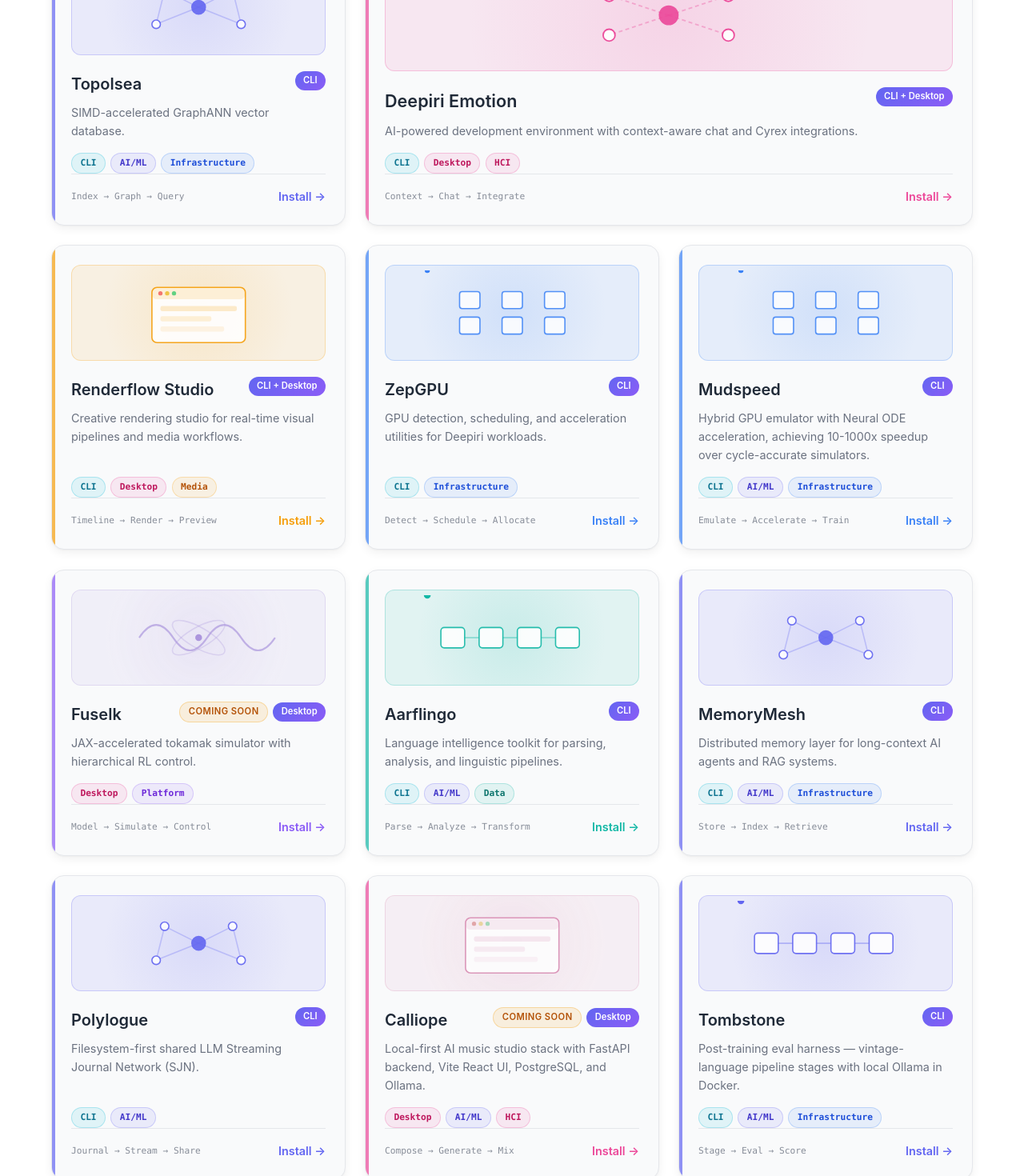
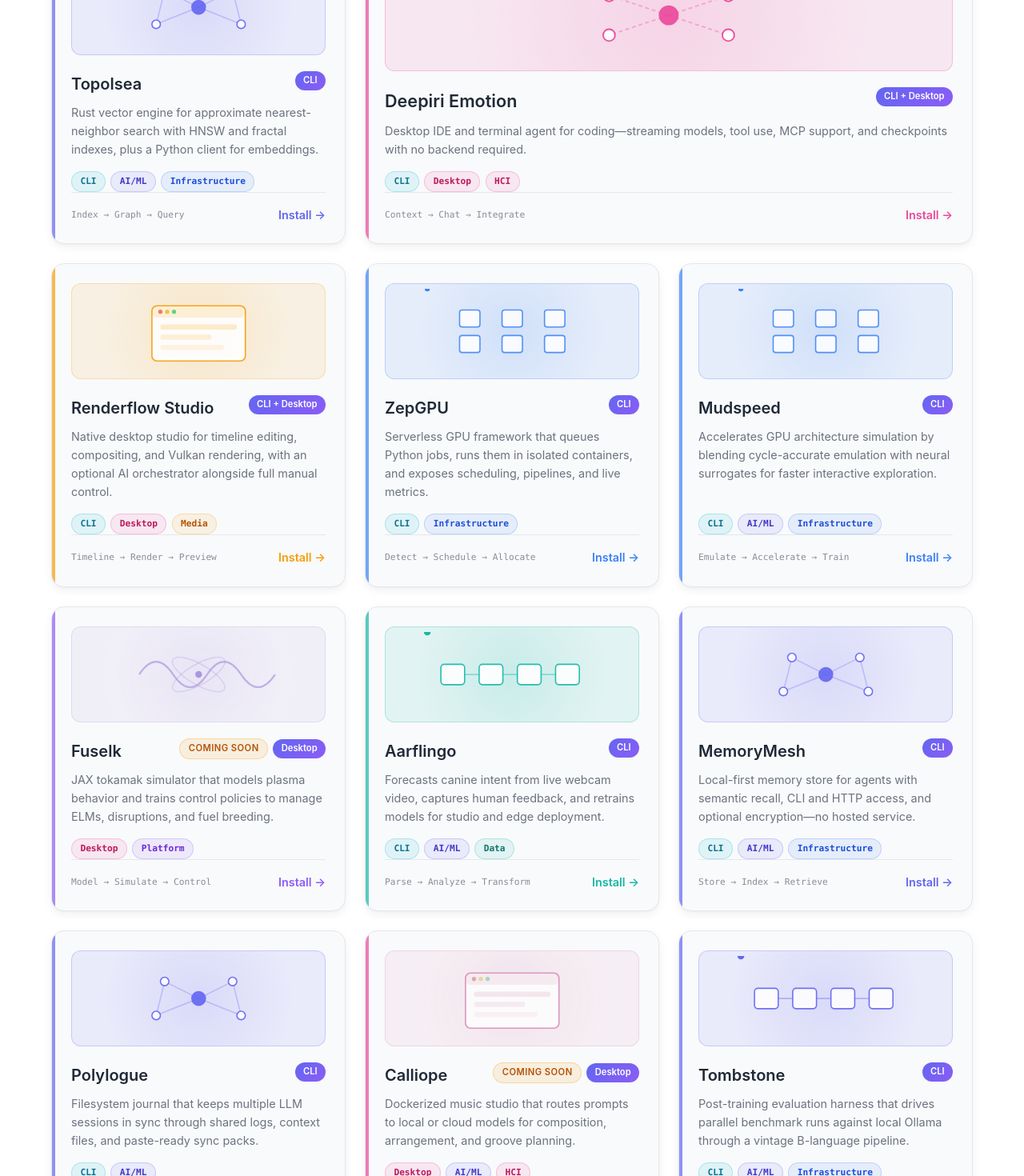
Before and after one commit to Team-Deepiri/deepiri-landing, a React (Vite) app: page /tools in a window 1280 px wide. Shown: the part 1000-2470 px from the top of the page at 80% size. Built offline with nearby package versions, Linux system fonts and the light colour scheme.

Commit message:
Update tool descriptions to be accurate

```diff
--- a/src/data/toolsCatalog.ts
+++ b/src/data/toolsCatalog.ts
@@ -55,7 +55,7 @@ export const toolsCatalog: ToolEntry[] = [
   {
     slug: 'cyrex',
     name: 'Cyrex',
-    tagline: 'Cyrex agentic runtime framework.',
+    tagline: 'Runs the platform AI service—agent chat, document intelligence, RAG search, and multi-step workflows behind one API.',
     repo: 'Team-Deepiri/diri-cyrex',
     installMode: 'terminal',
     tags: ['CLI', 'Platform', 'AI/ML'],
@@ -83,7 +83,7 @@ export const toolsCatalog: ToolEntry[] = [
   {
     slug: 'emotion',
     name: 'Deepiri Emotion',
-    tagline: 'AI-powered development environment with context-aware chat and Cyrex integrations.',
+    tagline: 'Desktop IDE and terminal agent for coding—streaming models, tool use, MCP support, and checkpoints with no backend required.',
     repo: 'Team-Deepiri/deepiri-emotion',
     installMode: 'both',
     tags: ['CLI', 'Desktop', 'HCI'],
@@ -114,7 +114,7 @@ export const toolsCatalog: ToolEntry[] = [
   {
     slug: 'uqe',
     name: 'Universal Quantum Engine',
-    tagline: 'Research-ready quantum experimentation lab for simulation, algorithm reinvention, and hybrid quantum-classical AI.',
+    tagline: 'Python lab for simulating quantum circuits, experimenting with algorithms, and prototyping hybrid quantum–classical models.',
     repo: 'Team-Deepiri/deepiri-uqe',
     installMode: 'terminal',
     tags: ['CLI', 'AI/ML'],
@@ -138,7 +138,7 @@ export const toolsCatalog: ToolEntry[] = [
   {
     slug: 'topolsea',
     name: 'Topolsea',
-    tagline: 'SIMD-accelerated GraphANN vector database.',
+    tagline: 'Rust vector engine for approximate nearest-neighbor search with HNSW and fractal indexes, plus a Python client for embeddings.',
     repo: 'Team-Deepiri/deepiri-topolsea',
     installMode: 'terminal',
     tags: ['CLI', 'AI/ML', 'Infrastructure'],
@@ -158,7 +158,7 @@ export const toolsCatalog: ToolEntry[] = [
   {
     slug: 'renderflow',
     name: 'Renderflow Studio',
-    tagline: 'Creative rendering studio for real-time visual pipelines and media workflows.',
+    tagline: 'Native desktop studio for timeline editing, compositing, and Vulkan rendering, with an optional AI orchestrator alongside full manual control.',
     repo: 'Team-Deepiri/deepiri-renderflow-studio',
     installMode: 'both',
     tags: ['CLI', 'Desktop', 'Media'],
@@ -206,7 +206,7 @@ export const toolsCatalog: ToolEntry[] = [
   {
     slug: 'zepgpu',
     name: 'ZepGPU',
-    tagline: 'GPU detection, scheduling, and acceleration utilities for Deepiri workloads.',
+    tagline: 'Serverless GPU framework that queues Python jobs, runs them in isolated containers, and exposes scheduling, pipelines, and live metrics.',
     repo: 'Team-Deepiri/deepiri-zepgpu',
     installMode: 'terminal',
     tags: ['CLI', 'Infrastructure'],
@@ -227,7 +227,7 @@ export const toolsCatalog: ToolEntry[] = [
   {
     slug: 'mudspeed',
     name: 'Mudspeed',
-    tagline: 'Hybrid GPU emulator with Neural ODE acceleration, achieving 10-1000x speedup over cycle-accurate simulators.',
+    tagline: 'Accelerates GPU architecture simulation by blending cycle-accurate emulation with neural surrogates for faster interactive exploration.',
     repo: 'Team-Deepiri/deepiri-mudspeed',
     installMode: 'terminal',
     tags: ['CLI', 'AI/ML', 'Infrastructure'],
@@ -264,7 +264,7 @@ export const toolsCatalog: ToolEntry[] = [
   {
     slug: 'fuselk',
     name: 'Fuselk',
-    tagline: 'JAX-accelerated tokamak simulator with hierarchical RL control.',
+    tagline: 'JAX tokamak simulator that models plasma behavior and trains control policies to manage ELMs, disruptions, and fuel breeding.',
     repo: 'Team-Deepiri/deepiri-fuselk',
     installMode: 'desktop',
     tags: ['Desktop', 'Platform'],
@@ -282,7 +282,7 @@ export const toolsCatalog: ToolEntry[] = [
   {
     slug: 'aarflingo',
     name: 'Aarflingo',
-    tagline: 'Language intelligence toolkit for parsing, analysis, and linguistic pipelines.',
+    tagline: 'Forecasts canine intent from live webcam video, captures human feedback, and retrains models for studio and edge deployment.',
     repo: 'Team-Deepiri/deepiri-aarflingo',
     installMode: 'terminal',
     tags: ['CLI', 'AI/ML', 'Data'],
@@ -309,7 +309,7 @@ export const toolsCatalog: ToolEntry[] = [
   {
     slug: 'memorymesh',
     name: 'MemoryMesh',
-    tagline: 'Distributed memory layer for long-context AI agents and RAG systems.',
+    tagline: 'Local-first memory store for agents with semantic recall, CLI and HTTP access, and optional encryption—no hosted service.',
     repo: 'Team-Deepiri/deepiri-memorymesh',
     installMode: 'terminal',
     tags: ['CLI', 'AI/ML', 'Infrastructure'],
@@ -322,7 +322,7 @@ export const toolsCatalog: ToolEntry[] = [
   {
     slug: 'polylogue',
     name: 'Polylogue',
-    tagline: 'Filesystem-first shared LLM Streaming Journal Network (SJN).',
+    tagline: 'Filesystem journal that keeps multiple LLM sessions in sync through shared logs, context files, and paste-ready sync packs.',
     repo: 'Team-Deepiri/deepiri-polylogue',
     installMode: 'terminal',
     tags: ['CLI', 'AI/ML'],
@@ -335,7 +335,7 @@ export const toolsCatalog: ToolEntry[] = [
   {
     slug: 'calliope',
     name: 'Calliope',
-    tagline: 'Local-first AI music studio stack with FastAPI backend, Vite React UI, PostgreSQL, and Ollama.',
+    tagline: 'Dockerized music studio that routes prompts to local or cloud models for composition, arrangement, and groove planning.',
     repo: 'Team-Deepiri/deepiri-calliope',
     installMode: 'desktop',
     tags: ['Desktop', 'AI/ML', 'HCI'],
@@ -359,7 +359,7 @@ export const toolsCatalog: ToolEntry[] = [
   {
     slug: 'tombstone',
     name: 'Tombstone',
-    tagline: 'Post-training eval harness — vintage-language pipeline stages with local Ollama in Docker.',
+    tagline: 'Post-training evaluation harness that drives parallel benchmark runs against local Ollama through a vintage B-language pipeline.',
     repo: 'Team-Deepiri/deepiri-tombstone',
     installMode: 'terminal',
     tags: ['CLI', 'AI/ML', 'Infrastructure'],
@@ -382,7 +382,7 @@ export const toolsCatalog: ToolEntry[] = [
     slug: 'control-plane',
     name: 'Control Plane',
     tagline:
-      'Local lab stack for Cyrex, Synapse, speech, Kafka, Milvus, MLflow, Ollama, and the full gateway — not the cloud VPS portal (see deepiri-platform).',
+      'Local Docker monorepo for the full Deepiri dev stack—gateway, Cyrex, Synapse, Milvus, and team-scoped service catalogs. Use deepiri-platform for the cloud VPS.',
     repo: 'Team-Deepiri/deepiri-control-plane',
     installMode: 'terminal',
     tags: ['CLI', 'Platform', 'Infrastructure'],
@@ -413,7 +413,7 @@ export const toolsCatalog: ToolEntry[] = [
   {
     slug: 'gpu-utils',
     name: 'GPU Utils Library',
-    tagline: 'CLI utilities for GPU health checks, profiling, and driver diagnostics.',
+    tagline: 'Detects NVIDIA, AMD, and Apple GPUs and outputs Docker build hints, health checks, and Ollama model-fit recommendations.',
     repo: 'Team-Deepiri/deepiri-gpu-utils',
     installMode: 'terminal',
     tags: ['CLI', 'Library', 'Infrastructure'],
@@ -426,7 +426,7 @@ export const toolsCatalog: ToolEntry[] = [
   {
     slug: 'ollama-utils',
     name: 'Ollama Utils Library',
-    tagline: 'Utilities for managing Ollama models, wheels, and local inference stacks.',
+    tagline: 'Checks Ollama health, verifies installed models, and sizes model pulls against hardware detected by deepiri-gpu-utils.',
     repo: 'Team-Deepiri/deepiri-ollama-utils',
     installMode: 'terminal',
     tags: ['CLI', 'Library', 'AI/ML', 'Tools'],
@@ -449,7 +449,7 @@ export const toolsCatalog: ToolEntry[] = [
   {
     slug: 'dataset-processor',
     name: 'Dataset Processor Library',
-    tagline: 'Preprocess, transform, and version datasets for ML pipelines.',
+    tagline: 'Cleans and deduplicates training text, flags data leakage, versions datasets, and builds manifests for ML pipelines.',
     repo: 'Team-Deepiri/deepiri-dataset-processor',
     installMode: 'terminal',
     tags: ['CLI', 'Library', 'Data', 'AI/ML'],
@@ -462,7 +462,7 @@ export const toolsCatalog: ToolEntry[] = [
   {
     slug: 'training-orchestrator',
     name: 'Training Orchestrator Library',
-    tagline: 'Orchestrate distributed ML training jobs across clusters and GPUs.',
+    tagline: 'Adds reproducible seeds, experiment tracking, and a callback training loop that works with any ML framework you plug in.',
     repo: 'Team-Deepiri/deepiri-training-orchestrator',
     installMode: 'terminal',
     tags: ['CLI', 'Library', 'AI/ML', 'Infrastructure'],
@@ -475,7 +475,7 @@ export const toolsCatalog: ToolEntry[] = [
   {
     slug: 'prismpipe',
     name: 'Prismpipe Library',
-    tagline: 'Capability-routed, self-improving API computation pipelines.',
+    tagline: 'Routes API requests through composable nodes and reuses prior computations so identical work is not repeated.',
     repo: 'Team-Deepiri/deepiri-prismpipe',
     installMode: 'terminal',
     tags: ['CLI', 'Library', 'Platform', 'Infrastructure'],
@@ -489,7 +489,7 @@ export const toolsCatalog: ToolEntry[] = [
   {
     slug: 'agent-guardrails',
     name: 'Agent Guardrails Library',
-    tagline: 'Safety and policy guardrails for autonomous AI agent behavior.',
+    tagline: 'Validates agent prompts and outputs for injection, PII, and policy violations before models act on them.',
     repo: 'Team-Deepiri/diri-agent-guardrails',
     installMode: 'terminal',
     tags: ['CLI', 'Library', 'Ethics', 'AI/ML'],
@@ -502,7 +502,7 @@ export const toolsCatalog: ToolEntry[] = [
   {
     slug: 'wooven',
     name: 'Wooven Credentials Helper',
-    tagline: 'Credentials manager for Deepiri services and developer workflows.',
+    tagline: 'Stores Git credentials in your OS keyring and picks SSH or HTTPS when cloning across machines.',
     repo: 'Team-Deepiri/deepiri-wooven',
     installMode: 'terminal',
     productKind: 'helper',
@@ -516,8 +516,8 @@ export const toolsCatalog: ToolEntry[] = [
   {
     slug: 'helox',
     name: 'Helox',
-    tagline: 'Model fine-tuning and model versioning framework.',
-    repo: 'Team-Deepiri/deepiri-platform',
+    tagline: 'Training-side ML factory for fine-tuning, dataset versioning, and experiment tracking—exports models for Cyrex to serve.',
+    repo: 'Team-Deepiri/diri-helox',
     installMode: 'terminal',
     tags: ['CLI', 'Platform', 'AI/ML'],
     researchLink: true,
@@ -537,7 +537,7 @@ export const toolsCatalog: ToolEntry[] = [
   {
     slug: 'agent-toolbox',
     name: 'Agent Toolbox',
-    tagline: 'Toolkit for building, testing, and deploying Deepiri AI agents.',
+    tagline: 'Typed agent tools for HTTP, sandboxed files, calendars, and CRM APIs—ready to wire into Cyrex or other runtimes.',
     repo: 'Team-Deepiri/diri-agent-toolbox',
     installMode: 'terminal',
     tags: ['CLI', 'Tools'],
@@ -550,7 +550,7 @@ export const toolsCatalog: ToolEntry[] = [
   {
     slug: 'egottol',
     name: 'Egottol',
-    tagline: 'Analog SPICE and VHDL simulation lab with GPU-accelerated analysis.',
+    tagline: 'Mixed-signal lab combining SPICE analog solvers, event-driven digital logic, VHDL blocks, and GPU-accelerated sweeps.',
     repo: 'Team-Deepiri/deepiri-egottol',
     installMode: 'both',
     tags: ['CLI', 'Desktop', 'HCI'],
@@ -594,7 +594,7 @@ export const toolsCatalog: ToolEntry[] = [
   {
     slug: 'voxier',
     name: 'Voxier',
-    tagline: 'Godot-based game project by Deepiri.',
+    tagline: 'Godot toolkit for building arcade games—includes Fox Rocket, terminal-style pilots, and shader-driven sector backgrounds.',
     repo: 'Team-Deepiri/deepiri-voxier',
     installMode: 'desktop',
     tags: ['Desktop', 'Media', 'HCI'],
```
